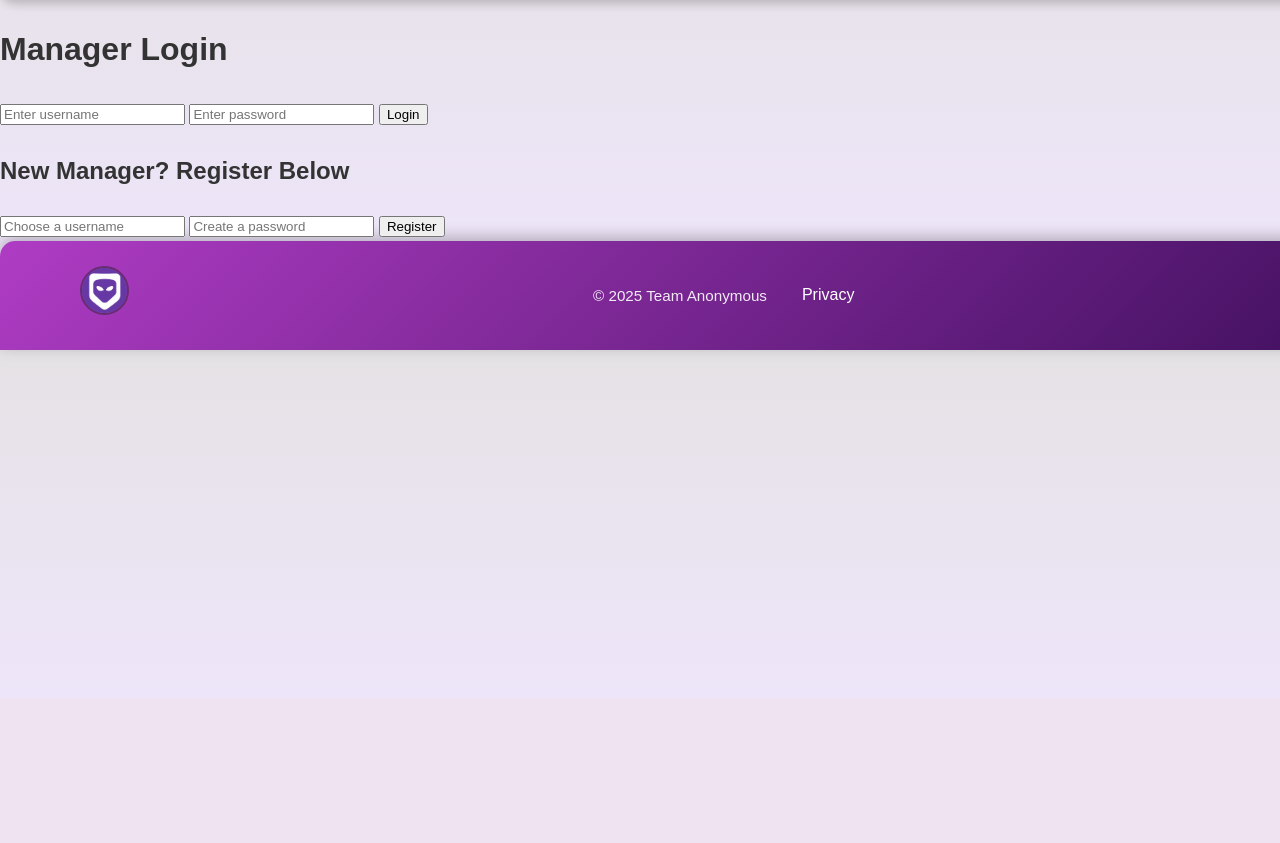
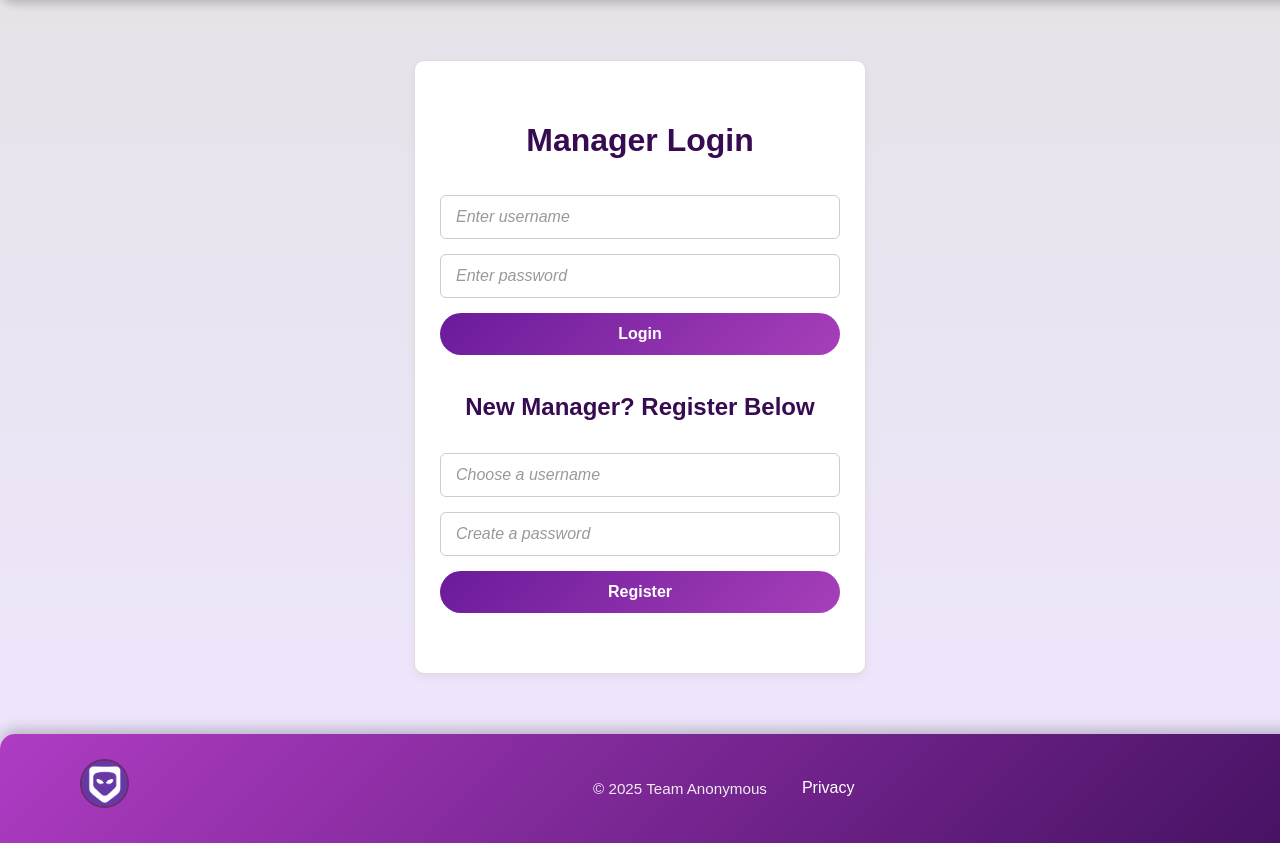
Before and after one commit to Terrasean123/Team_Anonymous_Project_2, a PHP site: page /login_page.php in a window 1280 px wide; the page is wider, and only the part inside the window is pictured. Shown: the part 102-945 px from the top of that part. Before the commit the page ends 464 px from the top of that part, so only its background shows below. Run offline with PHP 8.4, Linux system fonts and the light colour scheme.

Commit message:
added css styling

```diff
--- a/TeamAnonymous_Project-main/login_page.php
+++ b/TeamAnonymous_Project-main/login_page.php
@@ -3,32 +3,25 @@
 <head>
     <meta charset="UTF-8" />
     <meta name="viewport" content="width=device-width, initial-scale=1" />
-    <title>Manage EOI</title>
+    <title>Login</title>
     <link rel="stylesheet" href="styles/style.css">
 </head>
 <body>
     <?php include 'header.inc'; ?>
-
     <div id="logins">
         <h1>Manager Login</h1>
-
-        <!-- Login Form -->
-        <form class="logins" method="POST" action="enhancements.php">
+        <form class="login" method="POST" action="enhancements.php">
             <input type="text" name="username" placeholder="Enter username" required>
             <input type="password" name="password" placeholder="Enter password" required>
             <button type="submit" name="log_sudmit">Login</button>
         </form>
-
         <h2>New Manager? Register Below</h2>
-
-        <!-- Registration Form -->
         <form class="register" method="POST" action="enhancements.php">
             <input type="text" name="reg_username" placeholder="Choose a username" required>
             <input type="password" name="reg_password" placeholder="Create a password" required>
             <button type="submit" name="reg_sudmit">Register</button>
         </form>
     </div>
-
     <?php include 'footer.inc'; ?>
 </body>
 </html>
--- a/TeamAnonymous_Project-main/styles/style.css
+++ b/TeamAnonymous_Project-main/styles/style.css
@@ -30,6 +30,7 @@
     display: flex;
     justify-content: center;
 }
+
 
 /* Style for labels */
 #manage-content label {
@@ -88,45 +89,86 @@
     background-color: #f9f9f9;
 }
 
-
-
-/* Home Page */
-/* Apply prompt*/
-.apply_prompt{
-    display: block;
-    float: none;
-    border: solid;
-    border-radius:  25px;
-    background-color: white;
-    border-color: #6638a4;
-    text-align: center;
-    font-weight:bold;
-    font-family: Arial, Helvetica, sans-serif;
-    width: 400px;
-    height: 200px;
-    position: relative;
-    left: 200px;
-    bottom: 350px ;
-    font-size: 1.5pc ;
+/* Container wrapping the login and register forms */
+#logins {
+    max-width: 400px;
+    margin: 60px auto;
+    padding: 30px 25px;
+    border: 1px solid #ddd;
+    border-radius: 10px;
+    box-shadow: 0 4px 10px rgba(0, 0, 0, 0.05);
+    background-color: #fff;
+    font-family: Arial, sans-serif;
 }
 
-.apply_prompt a{
-    display: block;
-    float: none;
-    border-radius:  25px;
-    font-weight: bold;
+/* Headings color and spacing */
+#logins h1,
+#logins h2 {
+    color: #370b52;
+    text-align: center;
+    margin-bottom: 25px;
+    font-weight: 700;
+}
+
+/* Forms layout */
+#logins form {
+    display: flex;
+    flex-direction: column;
+    gap: 15px;
+    margin-bottom: 30px;
+}
+
+/* Inputs styling */
+#logins input[type="text"],
+#logins input[type="password"] {
+    padding: 12px 15px;
+    font-size: 1rem;
+    border: 1px solid #ccc;
+    border-radius: 6px;
+    outline-offset: 2px;
+    transition: border-color 0.3s ease;
+}
+
+/* Input focus highlight */
+#logins input[type="text"]:focus,
+#logins input[type="password"]:focus {
+    border-color: #6a1b9a;
+    box-shadow: 0 0 8px rgba(106, 27, 154, 0.4);
+}
+
+/* Buttons styling */
+#logins button {
+    padding: 12px 25px;
+    font-weight: 700;
+    font-size: 1rem;
+    border: none;
+    border-radius: 25px;
+    cursor: pointer;
     color: white;
-    text-decoration: none;
-    background-color: #6638a4;
-    border-color: #6638a4;
-    text-align: center;
-    padding: 5px;
-    position: relative;
-    left: 115px;
-    font-size: 1.5pc ;
-    width: 165px;
+    background: linear-gradient(135deg, #6a1b9a, #a73fb9);
+    transition: transform 0.3s ease, box-shadow 0.3s ease;
+}
 
+/* Button hover effect */
+#logins button:hover {
+    transform: translateY(-3px);
+    box-shadow: 0 5px 15px rgba(106, 27, 154, 0.5);
 }
+
+/* Placeholder styling */
+#logins input::placeholder {
+    color: #999;
+    font-style: italic;
+}
+
+/* Responsive adjustment */
+@media (max-width: 480px) {
+    #logins {
+        margin: 40px 20px;
+        padding: 20px;
+    }
+}
+
 /* Apply Prompt*/
 
 /* keywords/general Use */
```
